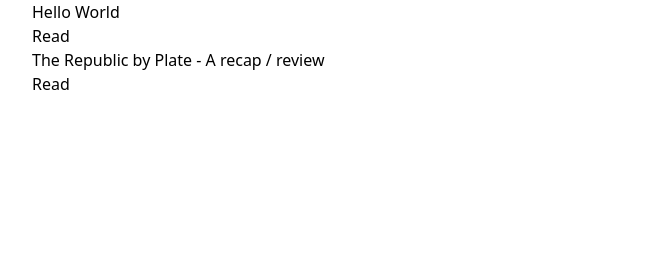
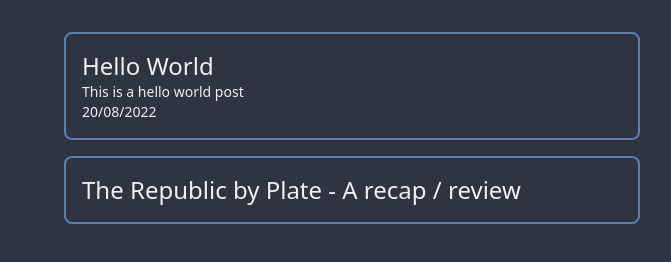
Before and after one commit to JohnCosta27/JohnTech, an Astro site: page /blog in a window 1280 px wide. Shown: the whole page, without its empty margins (288-959 px from the left). Built offline with nearby package versions, Linux system fonts and the light colour scheme; Astro itself is replaced by a stand-in of ours.

Commit message:
very simple blog page

```diff
--- a/src/pages/blog.astro
+++ b/src/pages/blog.astro
@@ -6,14 +6,15 @@ console.log(posts[0].url);
   <head>
     <title>Blog</title>
   </head>
-  <body class="w-full flex justify-center">
-    <div class="w-1/2 flex flex-col">
-      {posts.map((post) => {
-        console.log(post.frontmatter);
-      return (
-        <h1>{post.frontmatter.title}</h1>
-        <a href={post.url}>Read</a>
-      )})}
+  <body class="w-full flex justify-center bg-polar-night-400 p-8">
+    <div class="w-full max-w-xl flex flex-col gap-4">
+      {posts.map((post) => (
+        <a href={post.url} class="flex flex-col border-frost-400 border-2 text-snow-storm-100 p-4 rounded-lg">
+          <h1 class="text-2xl">{post.frontmatter.title}</h1>
+          <p class="text-sm">{post.frontmatter.description}</p>
+          <p class="text-sm">{post.frontmatter.date}</p>
+        </a>
+      ))}
     </div>
   </body>
 </html>
--- a/src/pages/posts/hello-world.md
+++ b/src/pages/posts/hello-world.md
@@ -1,6 +1,8 @@
 ---
 layout: '../../layouts/lay.astro'
 title: 'Hello World'
+description: 'This is a hello world post'
+date: '20/08/2022'
 ---
 
 # Hello World
```
